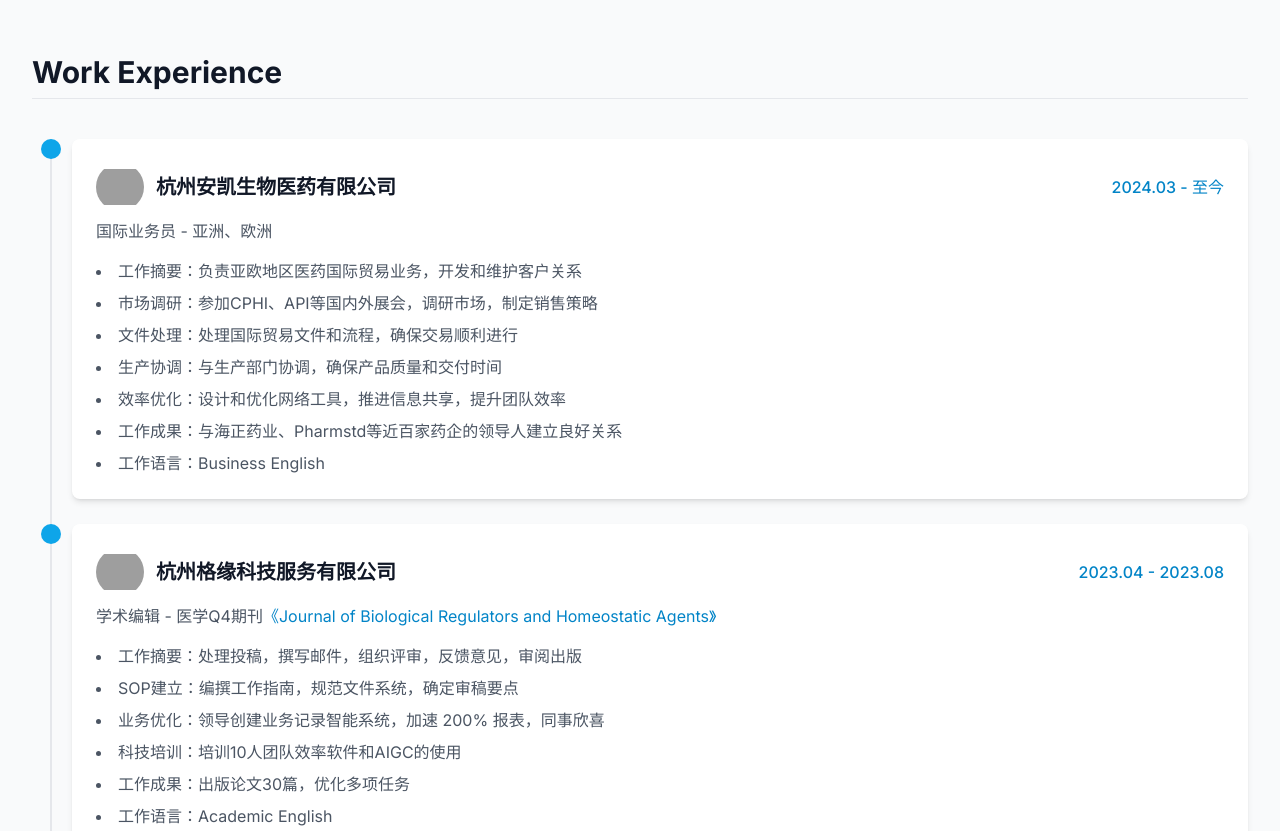
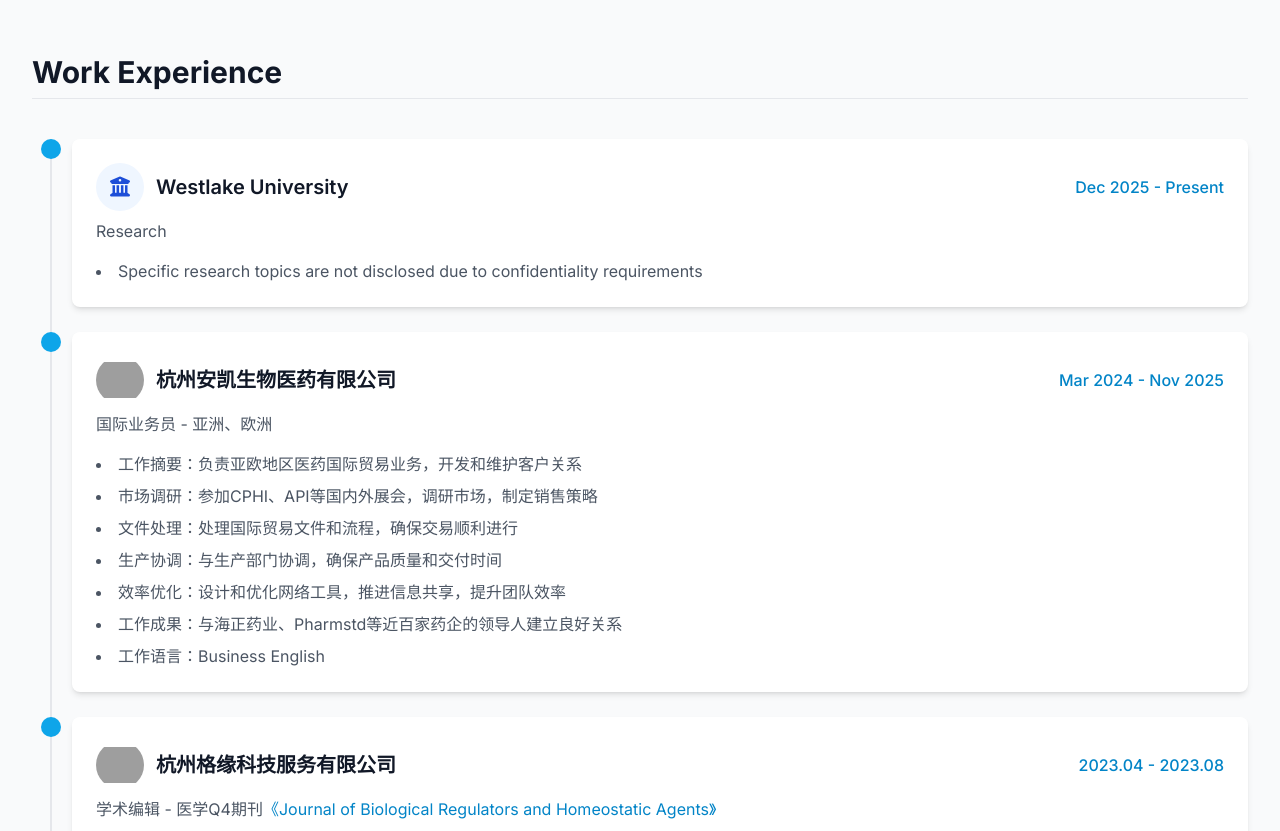
Before and after one commit to Limsym/Limsym.github.io, a plain HTML site: page index.html in a window 1280 px wide. Shown: the part 1600-2431 px from the top of the page. Drawn offline with nearby package versions, Linux system fonts and the light colour scheme; grey boxes are pictures that could not be loaded.

Commit message:
Update current work experience

```diff
--- a/index.html
+++ b/index.html
@@ -5,8 +5,8 @@
     <meta name="viewport" content="width=device-width, initial-scale=1.0">
     <title>Resume</title>
     <!-- 添加页面描述和关键词 -->
-    <meta name="description" content="冷世聪的个人简历网站，展示生物科学和医药业务相关经验与技能">
-    <meta name="keywords" content="冷世聪,简历,生物科学,医药业务,研究助理,浙江中医药大学">
+    <meta name="description" content="冷世聪的个人简历网站，展示生命科学研究、医药业务相关经验与技能">
+    <meta name="keywords" content="冷世聪,简历,生命科学,科研,医药业务,西湖大学,浙江中医药大学">
     <!-- 引入语言文件 -->
     <script src="language.js" defer></script>
     <!-- 添加网站图标 -->
@@ -544,7 +544,7 @@
                         <div class="uppercase tracking-wide text-sm text-primary-600 dark:text-primary-400 font-semibold">生物科学 | 学科交叉</div>
                         <h3 class="mt-2 text-2xl font-semibold">冷世聪</h3>
                         <p class="mt-4 text-gray-600 dark:text-gray-300 leading-relaxed">
-                            浙江中医药大学生物科学学士，现任杭州安凯生物医药有限公司国际业务员。专注于原料药对外贸易，擅长分子生物学技术和国际贸易数据分析。广泛涉猎生命科学的理论、实验、学术和市场，注重创新与团队协作。
+                            浙江中医药大学生物科学学士，现于西湖大学从事研究工作。具有生命科学实验、科研数据分析与医药国际业务经验，注重跨学科探索、创新与团队协作。具体研究课题因保密要求不公开。
                         </p>
                         <div class="mt-6 grid grid-cols-1 md:grid-cols-2 gap-4">
                             <div class="flex items-center">
@@ -614,7 +614,28 @@
         <section id="experience" class="mb-20">
             <h2 class="text-3xl font-bold mb-10 pb-2 border-b border-gray-200 dark:border-gray-700 fade-in">工作经历</h2>
             <div class="timeline-container fade-in delay-1">
-                <div class="timeline-item">
+                <div class="timeline-item" id="experience-westlake">
+                    <div class="timeline-dot"></div>
+                    <div class="bg-white dark:bg-gray-800 rounded-lg shadow-md p-6 hover-card">
+                        <div class="flex flex-col md:flex-row md:justify-between md:items-center">
+                            <div class="flex items-center">
+                                <div class="w-12 h-12 mr-3 rounded-full flex items-center justify-center bg-blue-50 dark:bg-blue-900/30" aria-hidden="true">
+                                    <i class="fas fa-university text-xl text-blue-700 dark:text-blue-300"></i>
+                                </div>
+                                <h3 class="text-xl font-semibold text-gray-900 dark:text-white" data-i18n="company_westlake">西湖大学</h3>
+                            </div>
+                            <span class="text-primary-600 dark:text-primary-400 font-medium" data-i18n="date_westlake">2025.12 - 至今</span>
+                        </div>
+                        <p class="mt-2 text-gray-600 dark:text-gray-300" data-i18n="position_westlake">研究工作</p>
+                        <div class="mt-4 text-gray-600 dark:text-gray-300">
+                            <ul class="list-disc list-inside space-y-2">
+                                <li data-i18n="desc_westlake_confidential">具体研究课题因保密要求不公开</li>
+                            </ul>
+                        </div>
+                    </div>
+                </div>
+
+                <div class="timeline-item" id="experience-ankai">
                     <div class="timeline-dot"></div>
                     <div class="bg-white dark:bg-gray-800 rounded-lg shadow-md p-6 hover-card">
                         <div class="flex flex-col md:flex-row md:justify-between md:items-center">
@@ -622,7 +643,7 @@
                                 <img src="https://media.licdn.com/dms/image/v2/D4E0BAQE_bvqfIuXT5w/company-logo_100_100/B4EZWEJBAoHUAY-/0/1741678711590/_logo?e=1750291200&v=beta&t=Jc_sNYme4Yxhfh_O8-4z2MpxsFelzuIwwCgY39zswt0" alt="杭州安凯生物医药有限公司logo" class="w-12 h-12 mr-3 rounded-full object-contain bg-white" loading="lazy">
                                 <h3 class="text-xl font-semibold text-gray-900 dark:text-white">杭州安凯生物医药有限公司</h3>
                             </div>
-                            <span class="text-primary-600 dark:text-primary-400 font-medium">2024.03 - 至今</span>
+                            <span class="text-primary-600 dark:text-primary-400 font-medium" data-i18n="date_ankai">2024.03 - 2025.11</span>
                         </div>
                         <p class="mt-2 text-gray-600 dark:text-gray-300">国际业务员 - 亚洲、欧洲</p>
                         <div class="mt-4 text-gray-600 dark:text-gray-300">
--- a/language.js
+++ b/language.js
@@ -8,8 +8,8 @@
   "zh-CN": {
     // 元数据 - Metadata
     title: "冷世聪 - 个人简历",
-    description: "冷世聪的个人简历网站，展示生物科学和医药业务相关经验与技能",
-    keywords: "冷世聪,简历,生物科学,医药业务,研究助理,浙江中医药大学",
+    description: "冷世聪的个人简历网站，展示生命科学研究、医药业务相关经验与技能",
+    keywords: "冷世聪,简历,生命科学,科研,医药业务,西湖大学,浙江中医药大学",
 
     // 导航 - Navigation
     nav_about: "关于我",
@@ -34,7 +34,7 @@
     // 关于我 - About Me
     about: "关于我",
     bio_title: "生物科学 | 学科交叉",
-    bio_content: "浙江中医药大学生物科学学士，现任杭州安凯生物医药有限公司国际业务员。专注于原料药对外贸易，擅长分子生物学技术和国际贸易数据分析。广泛涉猎生命科学的理论、实验、学术和市场，注重创新与团队协作。",
+    bio_content: "浙江中医药大学生物科学学士，现于西湖大学从事研究工作。具有生命科学实验、科研数据分析与医药国际业务经验，注重跨学科探索、创新与团队协作。具体研究课题因保密要求不公开。",
     email: "邮箱",
     phone: "电话",
     location: "浙江省杭州市西湖区",
@@ -52,9 +52,13 @@
 
     // 工作经历 - Work Experience
     experience: "工作经历",
+    company_westlake: "西湖大学",
+    position_westlake: "研究工作",
+    date_westlake: "2025.12 - 至今",
+    desc_westlake_confidential: "具体研究课题因保密要求不公开",
     company_ankai: "杭州安凯生物医药有限公司",
     position_ankai: "国际业务员 - 亚洲、欧洲",
-    date_ankai: "2024.03 - 至今",
+    date_ankai: "2024.03 - 2025.11",
     desc_ankai_summary: "工作摘要：负责亚欧地区医药国际贸易业务，开发和维护客户关系",
     desc_ankai_market: "市场调研：参加CPHI、API等国内外展会，调研市场，制定销售策略",
     desc_ankai_document: "文件处理：处理国际贸易文件和流程，确保交易顺利进行",
@@ -199,8 +203,8 @@
   en: {
     // 元数据 - Metadata
     title: "Leng Shicong - Resume",
-    description: "Leng Shicong's personal resume website, showcasing experience and skills in biological science and pharmaceutical business",
-    keywords: "Leng Shicong,resume,biological science,pharmaceutical business,research assistant,Zhejiang Chinese Medical University",
+    description: "Leng Shicong's personal resume website, showcasing experience and skills in life science research and pharmaceutical business",
+    keywords: "Leng Shicong,resume,life science,research,pharmaceutical business,Westlake University,Zhejiang Chinese Medical University",
 
     // 导航 - Navigation
     nav_about: "About Me",
@@ -225,7 +229,7 @@
     // 关于我 - About Me
     about: "About Me",
     bio_title: "Biological Science | Interdisciplinary",
-    bio_content: "Bachelor of Biological Science from Zhejiang Chinese Medical University, currently working as International Business Representative at Hangzhou Ankai Pharmaceutical Co., Ltd. Focused on API international trade, skilled in molecular biology techniques and international trade data analysis. Extensively involved in life science theory, experiments, academics, and markets, emphasizing innovation and teamwork.",
+    bio_content: "Bachelor of Biological Science from Zhejiang Chinese Medical University, currently engaged in research at Westlake University. Experienced in life science experiments, research data analysis, and international pharmaceutical business, with an emphasis on interdisciplinary exploration, innovation, and teamwork. Specific research topics are not disclosed due to confidentiality requirements.",
     email: "Email",
     phone: "Phone",
     location: "Xihu District, Hangzhou, Zhejiang",
@@ -243,9 +247,13 @@
 
     // 工作经历 - Work Experience
     experience: "Work Experience",
+    company_westlake: "Westlake University",
+    position_westlake: "Research",
+    date_westlake: "Dec 2025 - Present",
+    desc_westlake_confidential: "Specific research topics are not disclosed due to confidentiality requirements",
     company_ankai: "Hangzhou Ankai Pharmaceutical Co., Ltd.",
     position_ankai: "International Business Representative - Asia, Europe",
-    date_ankai: "Feb 2024 - Present",
+    date_ankai: "Mar 2024 - Nov 2025",
     desc_ankai_summary: "Work Summary: Responsible for pharmaceutical international trade business in Asia and Europe, developing and maintaining customer relationships",
     desc_ankai_market: "Market Research: Participate in domestic and international exhibitions such as CPHI and API, research markets, formulate sales strategies",
     desc_ankai_document: "Document Processing: Handle international trade documents and processes to ensure smooth transactions",
@@ -476,6 +484,11 @@
   updateElementText('#ai-assistant-title', 'ai_assistant');
   updateElementText('#contact h2', 'contact');
 
+  // 更新带有翻译键的简单文本节点
+  document.querySelectorAll('[data-i18n]').forEach(element => {
+    updateElementContent(element, element.dataset.i18n);
+  });
+
   // 更新AI助手提示文本
   updateElementText('#ai-assistant-tip', 'ai_assistant_tip');
 
@@ -507,7 +520,7 @@
 
   // 更新工作经历部分
   // 安凯生物医药
-  const ankaiItems = document.querySelectorAll('#experience .timeline-item:nth-child(1) .list-disc li');
+  const ankaiItems = document.querySelectorAll('#experience-ankai .list-disc li');
   if (ankaiItems.length >= 7) {
     updateElementContent(ankaiItems[0], 'desc_ankai_summary');
     updateElementContent(ankaiItems[1], 'desc_ankai_market');
@@ -519,7 +532,7 @@
   }
 
   // 格缘科技
-  const geyuanItems = document.querySelectorAll('#experience .timeline-item:nth-child(2) .list-disc li');
+  const geyuanItems = document.querySelectorAll('#experience .timeline-item:nth-child(3) .list-disc li');
   if (geyuanItems.length >= 6) {
     updateElementContent(geyuanItems[0], 'desc_geyuan_summary');
     updateElementContent(geyuanItems[1], 'desc_geyuan_sop');
@@ -530,7 +543,7 @@
   }
 
   // 浙江省农业科学院
-  const zaasItems = document.querySelectorAll('#experience .timeline-item:nth-child(3) .list-disc li');
+  const zaasItems = document.querySelectorAll('#experience .timeline-item:nth-child(4) .list-disc li');
   if (zaasItems.length >= 4) {
     updateElementContent(zaasItems[0], 'desc_zaas_patent');
     updateElementContent(zaasItems[1], 'desc_zaas_skills');
```
